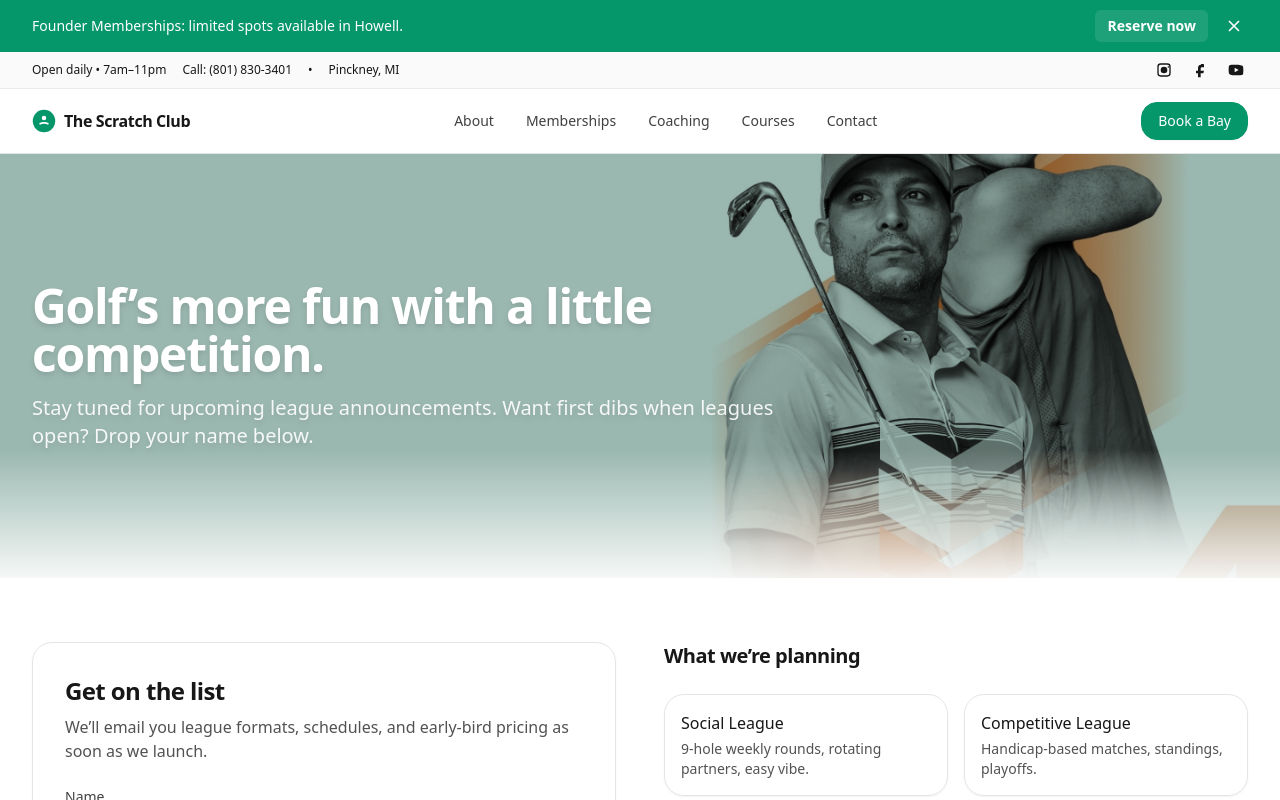
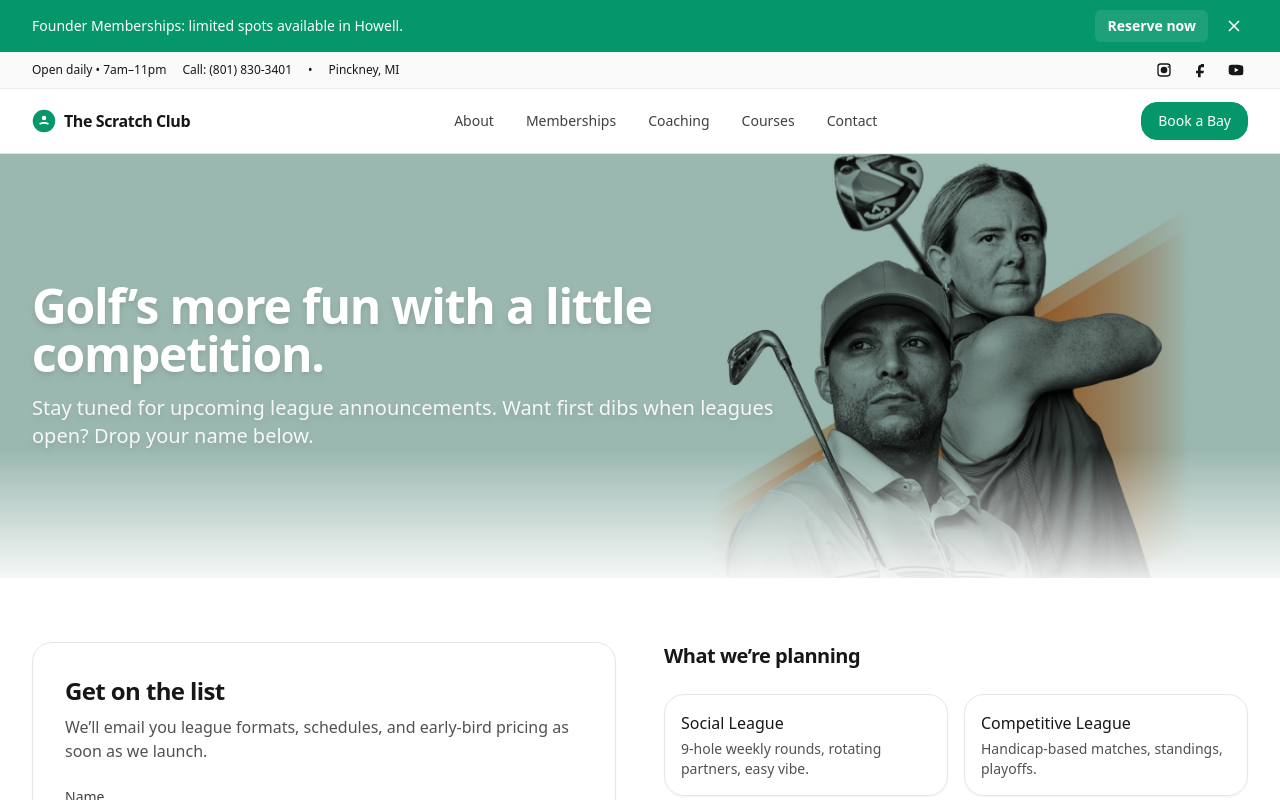
Before and after one commit to piersonshawn99/thescratchclub, a Next.js app: page /leagues in a window 1280 px wide. Shown: the top 800 px of the page. Built offline with nearby package versions, Linux system fonts and the light colour scheme.

Commit message:
feat(leagues): anchor hero image to top so faces are visible

```diff
--- a/app/leagues/page.tsx
+++ b/app/leagues/page.tsx
@@ -46,7 +46,8 @@ export default function LeaguesPage() {
             alt="Multiple indoor golf simulator bays in use by 4‑person teams"
             fill
             priority
-            className="object-cover"
+            // show the top of the image (faces) by anchoring the object position to the top
+            className="object-cover object-top"
           />
           {/* Emerald brand overlay for consistency */}
           <div className="absolute inset-0 bg-emerald-900/40 mix-blend-multiply" />
```
